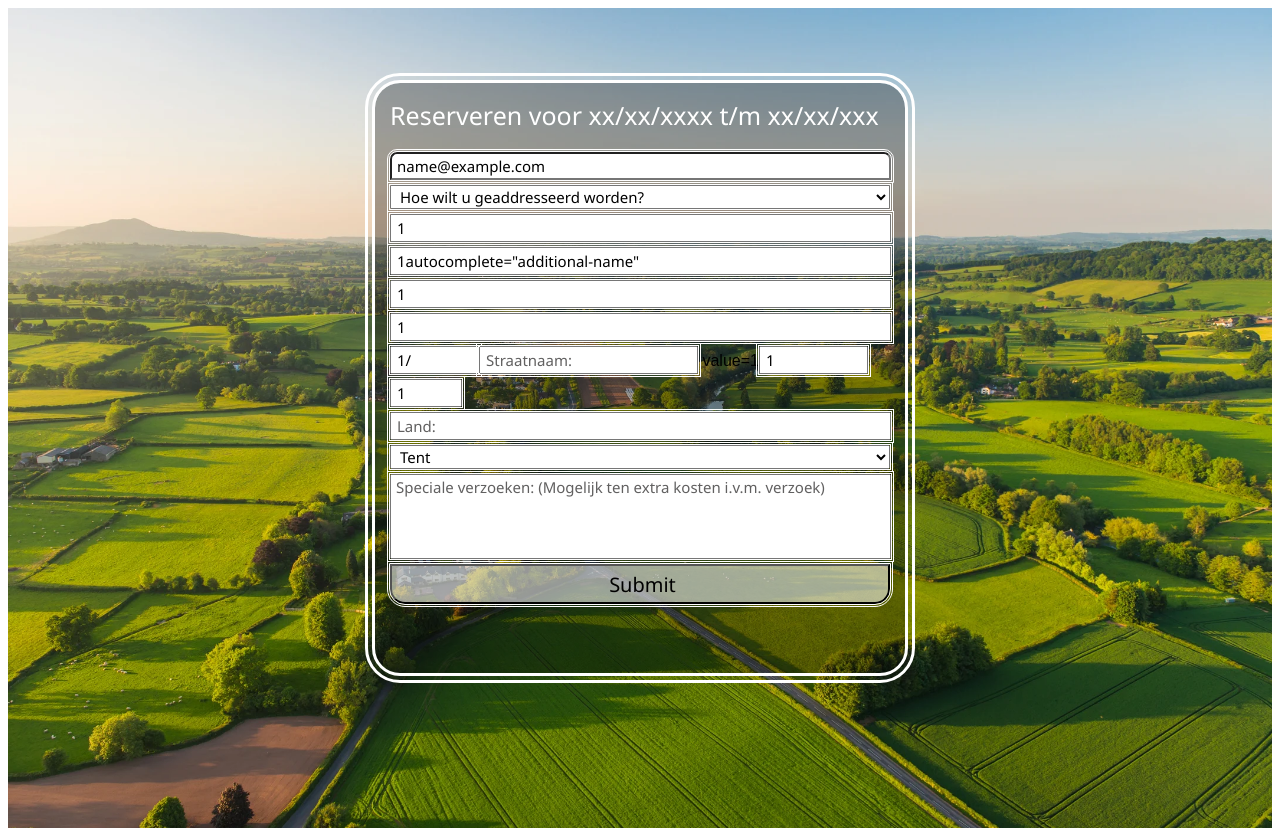
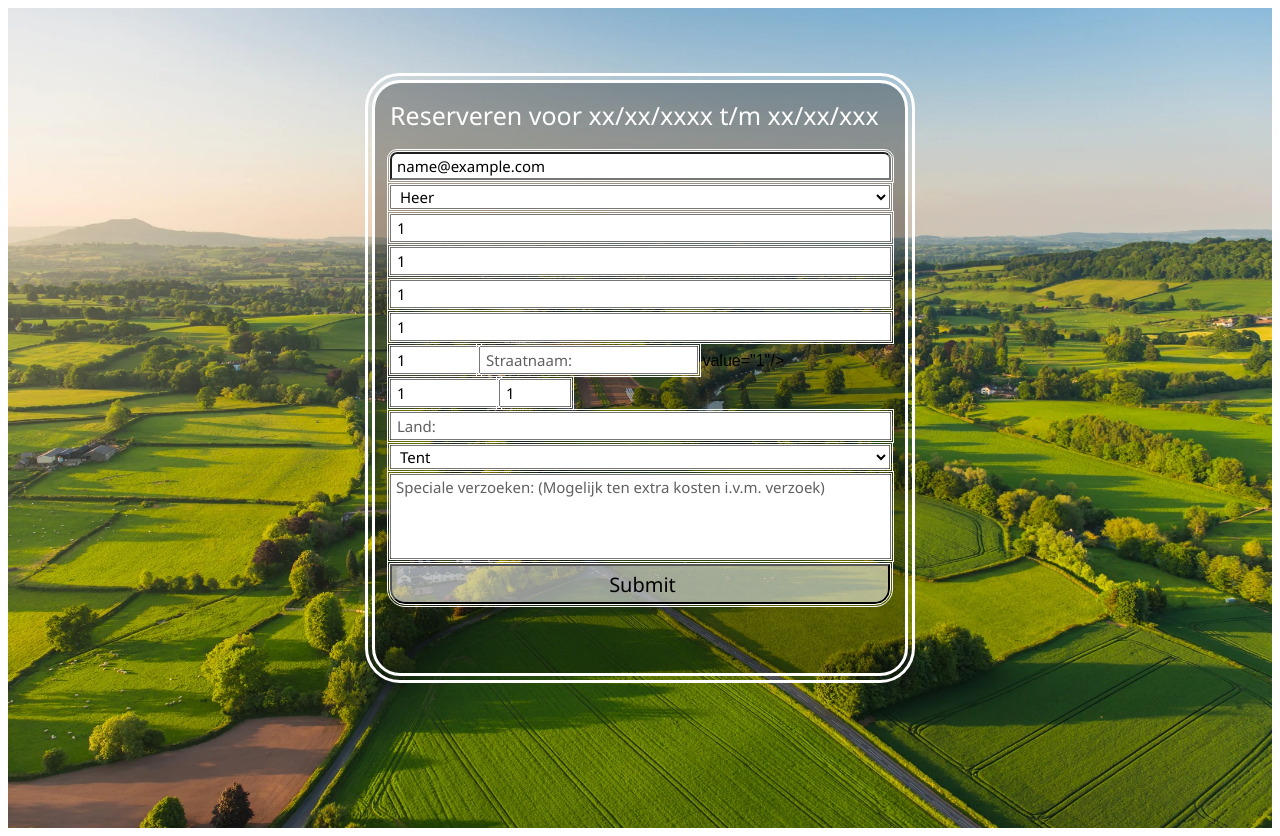
Before and after one commit to Gamelink2/BBB, a PHP site: page /public/Reservering.php in a window 1280 px wide. Run offline with PHP 8.4, Linux system fonts and the light colour scheme; the visitor is signed in with stand-in values (Sample User, id 1).

Commit message:
Update Reservering.php

```diff
--- a/public/Reservering.php
+++ b/public/Reservering.php
@@ -28,12 +28,12 @@ session_start();
                 if (isset($_SESSION["aanhef"])) {
                     echo '<select name="fname" id="fname" onchange="aanhefCheck(this.value);" autocomplete="honorific-prefix">
                         <option value="" disabled selected hidden>Hoe wilt u geaddresseerd worden?</option>
-                    <option value="Heer">Heer</option>
-                    <option value="Mvr.">Mvr.</option>
-                    <option value="Geen">Geen</option>
-                    <option value="Anders:">Anders:</option>
+                        <option value="Heer" ' . ($_SESSION["aanhef"] == "Heer" ? 'selected' : '') . '>Heer</option>
+                        <option value="Mvr." ' . ($_SESSION["aanhef"] == "Mvr." ? 'selected' : '') . '>Mvr.</option>
+                        <option value="Geen" ' . ($_SESSION["aanhef"] == "Geen" ? 'selected' : '') . '>Geen</option>
+                        <option value="Anders:" ' . ($_SESSION["aanhef"] == "Anders:" ? 'selected' : '') . '>Anders:</option>
                     </select>
-                <input type="text" id="anders" name="anders" style="display: none;" placeholder="Aanhef:" autocomplete="honorific-suffix" />';
+                    <input type="text" id="anders" name="anders" style="display: ' . ($_SESSION["aanhef"] == "Anders:" ? 'block' : 'none') . ';" placeholder="Aanhef:" autocomplete="honorific-suffix" />';
                 } else {
                     echo '<select name="fname" id="fname" onchange="aanhefCheck(this.value);" autocomplete="honorific-prefix">
                         <option value="" disabled selected hidden>Hoe wilt u geaddresseerd worden?</option>
@@ -45,32 +45,32 @@ session_start();
                     <input type="text" id="anders" name="anders" style="display: none;" placeholder="Aanhef:" autocomplete="honorific-suffix" />';
                 }
                     if (isset($_SESSION["voornaam"])) {
-                    echo '<input type="text" id="voornaam" name="voornaam" placeholder="Voornaam:" value='. $_SESSION['voornaam'] .' autocomplete="given-name" required />';
+                    echo '<input type="text" id="voornaam" name="voornaam" placeholder="Voornaam:" value="'. $_SESSION['voornaam'] .'" autocomplete="given-name" required />';
                 } else {
                     echo '<input type="text" id="voornaam" name="voornaam" placeholder="Voornaam:" autocomplete="given-name" required/>';
                 }
                 if (isset($_SESSION['tussenvoegsel'])) {
-                    echo '<input type="text" id="tussen" name="tussen" placeholder="Tussenvoegsel:" value='.$_SESSION['tussenvoegsel'].'autocomplete="additional-name" />';
+                    echo '<input type="text" id="tussen" name="tussen" placeholder="Tussenvoegsel:" value="'.$_SESSION['tussenvoegsel'].'" autocomplete="additional-name" />';
                 } else {
                     echo '<input type="text" id="tussen" name="tussen" placeholder="Tussenvoegsel:" autocomplete="additional-name" />';
                 }
                 if (isset($_SESSION['achternaam'])) {
-                    echo '<input type="text" id="achternaam" name="achternaam" placeholder="Achternaam:" autocomplete="family-name" required/value='. $_SESSION['straatnaam'] .'>';
+                    echo '<input type="text" id="achternaam" name="achternaam" placeholder="Achternaam:" autocomplete="family-name" required value="'. $_SESSION['straatnaam'] .'"/>';
                 } else {
                     echo '<input type="text" id="achternaam" name="achternaam" placeholder="Achternaam:" autocomplete="family-name" required/>';
                 }
                 if (isset($_SESSION['nummer'])) {
-                    echo '<input type="tel" id="telNmr" name="telNmr" placeholder="06 12345678" autocomplete="tel" inputmode="numeric" required/value='. $_SESSION['straatnaam'] .'>';
+                    echo '<input type="tel" id="telNmr" name="telNmr" placeholder="06 12345678" autocomplete="tel" inputmode="numeric" required/value="'. $_SESSION['straatnaam'] .'"/>';
                 } else {
                     echo '<input type="tel" id="telNmr" name="telNmr" placeholder="06 12345678" autocomplete="tel" inputmode="numeric" required/>';
                 }
                 if (isset($_SESSION['postcode'])) {
-                    echo '<input class="postcode" type="text" id="postcode" name="postcode" placeholder="Postcode:" autocomplete="postal-code" value='. $_SESSION['straatnaam'] .'/>';
+                    echo '<input class="postcode" type="text" id="postcode" name="postcode" placeholder="Postcode:" autocomplete="postal-code" value="'. $_SESSION['straatnaam'] .'"/>';
                 } else {
                     echo '<input class="postcode" type="text" id="postcode" name="postcode" placeholder="Postcode:" autocomplete="postal-code" />';
                 }
                 if (isset($_SESSION['straatnaam'])) {
-                    echo '<input class="straatnaam" type="text" id="straat" name="straat" placeholder="Straatnaam:" autocomplete="address-line1"> value='. $_SESSION['straatnaam'] .'';
+                    echo '<input class="straatnaam" type="text" id="straat" name="straat" placeholder="Straatnaam:" autocomplete="address-line1"> value="'. $_SESSION['straatnaam'] .'"/>';
                 } else {
                     echo '<input class="straatnaam" type="text" id="straat" name="straat" placeholder="Straatnaam:" autocomplete="address-line1">';
                 }
@@ -85,9 +85,9 @@ session_start();
                     echo '<input class="toevoeging" type="text" id="huisNmr+" name="huisNmr+" placeholder="Toevoeging:" autocomplete="address-line3">';
                 }
                 if (isset($_SESSION['land'])) {
+                    echo '<input type="text" id="land" name="land" placeholder="Land:" autocomplete="country" '. $_SESSION['land'] .'>';
+                } else {
                     echo '<input type="text" id="land" name="land" placeholder="Land:" autocomplete="country">';
-                } else {
-                    echo '';
                 }
                 if (isset($_SESSION['middelen'])) {
                     echo '<select name="middelen" id="middelen" required>
@@ -142,6 +142,19 @@ session_start();
     </div>
     <?php
     unset($_SESSION['ErrorMessage']);
+    unset($_SESSION['email']);
+    unset($_SESSION['aanhef']);
+    unset($_SESSION['voornaam']);
+    unset($_SESSION['tussenvoegsel']);
+    unset($_SESSION['achternaam']);
+    unset($_SESSION['nummer']);
+    unset($_SESSION['postcode']);
+    unset($_SESSION['straatnaam']);
+    unset($_SESSION['huisnummer']);
+    unset($_SESSION['toevoeging']);
+    unset($_SESSION['land']);
+    unset($_SESSION['middelen']);
+    unset($_SESSION['verzoek']);
     ?>
 </body>
 </html>
```
Lines whose indentation alone changed are shown as unchanged.
